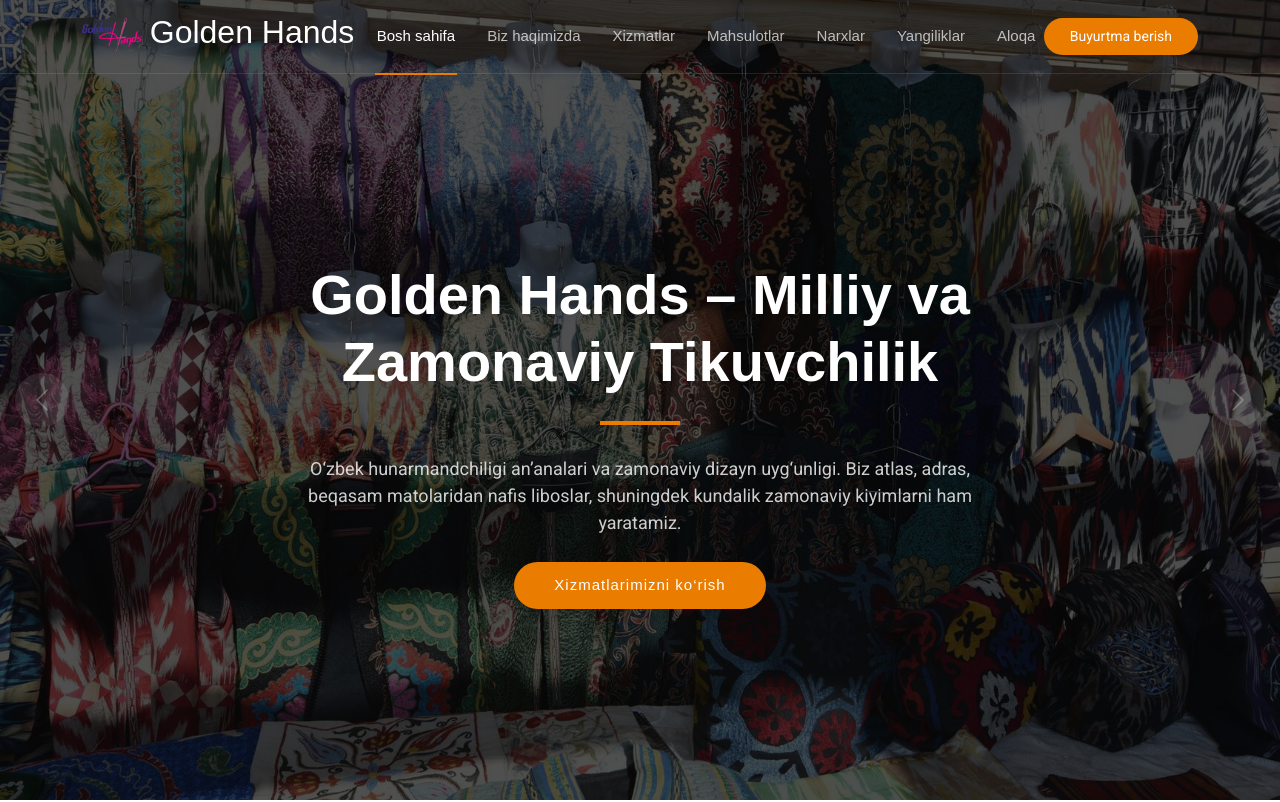
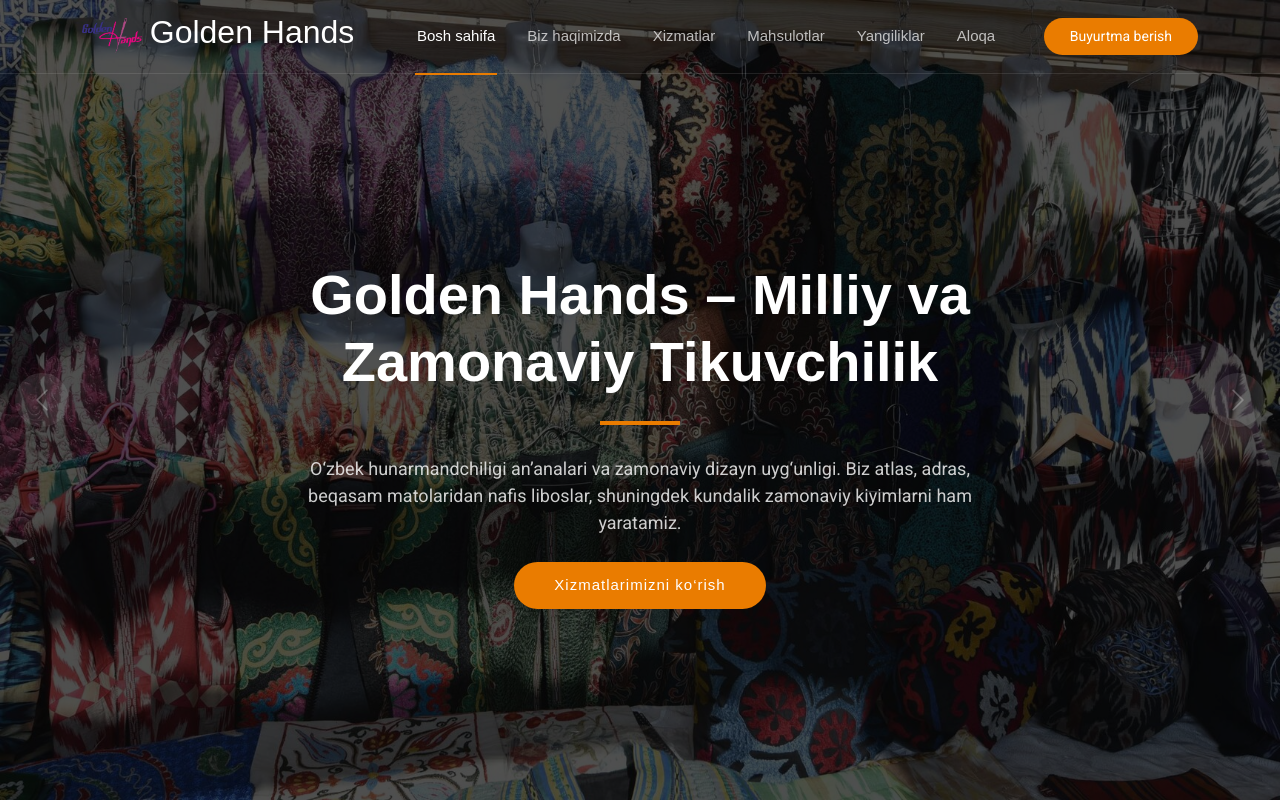
Before and after one commit to Elbek96/Elbek96.github.io, a plain HTML site: page index.html in a window 1280 px wide. Shown: the top 802 px of the page. Drawn offline with Linux system fonts and the light colour scheme; animation ran at ten frames a second.

Commit message:
Update index.html

```diff
--- a/index.html
+++ b/index.html
@@ -57,7 +57,6 @@
           <li><a href="#about">Biz haqimizda</a></li>
           <li><a href="#services">Xizmatlar</a></li>
           <li><a href="#portfolio">Mahsulotlar</a></li>
-          <li><a href="#pricing">Narxlar</a></li>
           <li><a href="blog.html">Yangiliklar</a></li>
           <li><a href="#contact">Aloqa</a></li>
         </ul>
```
